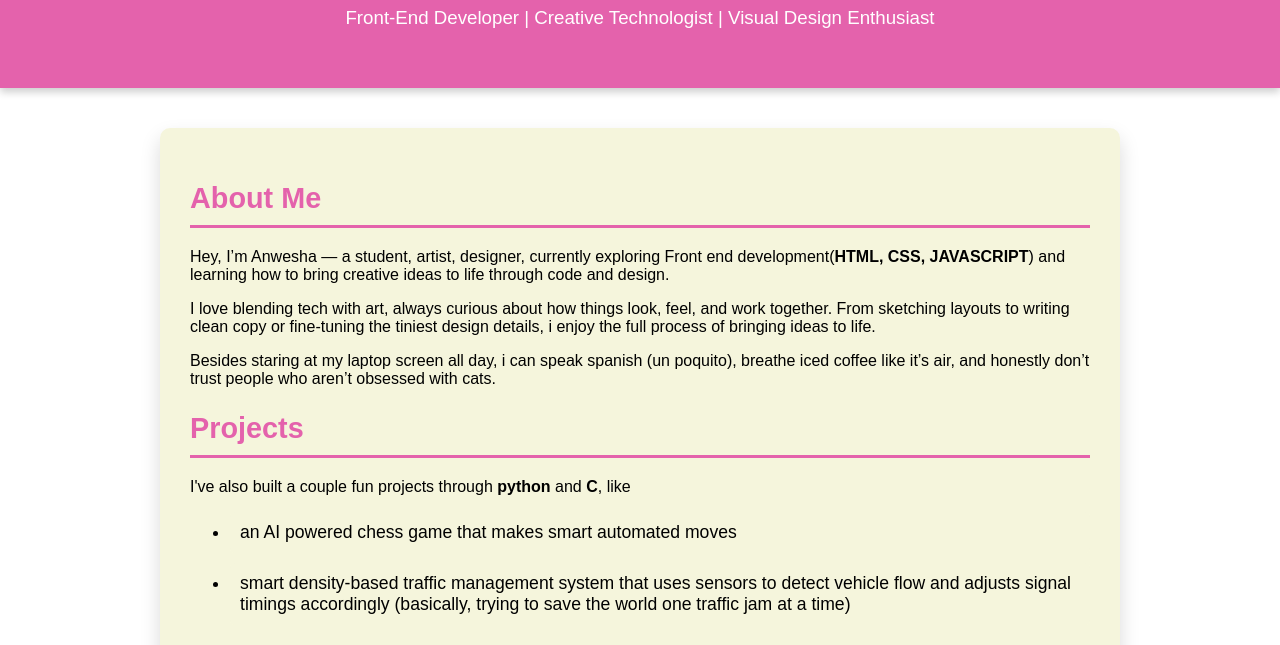
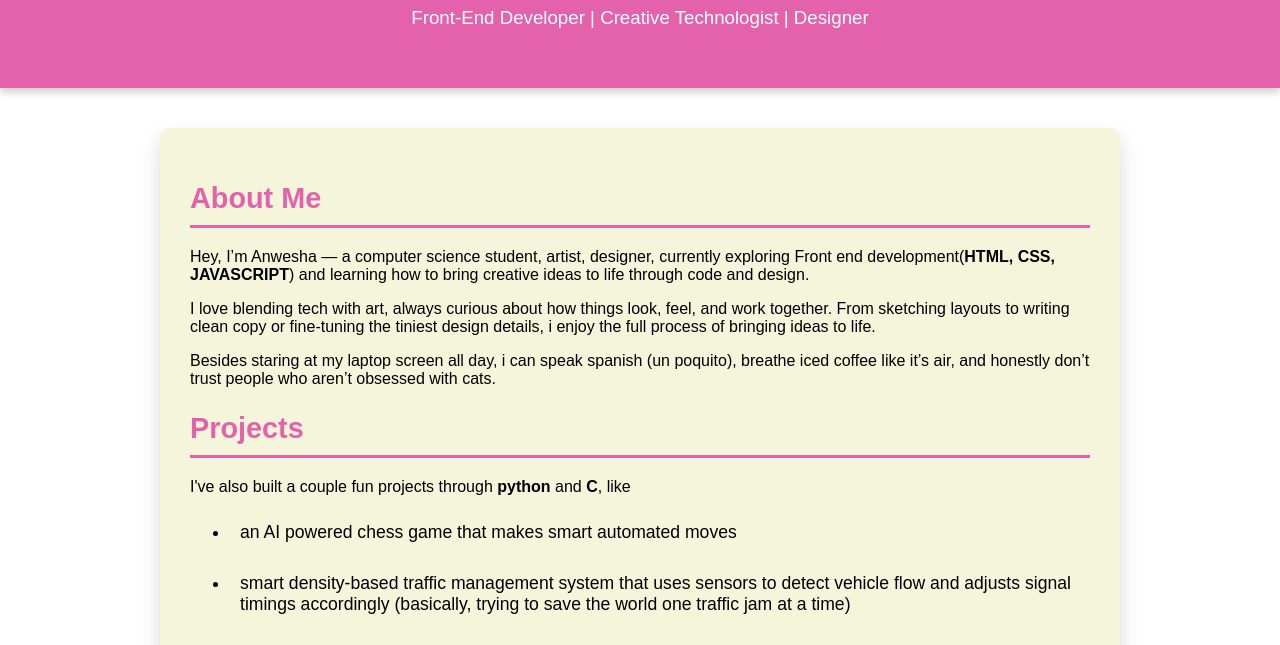
Before and after one commit to Anwesha-18/Portfolio, a plain HTML site: page index.html in a window 1280 px wide. Shown: the part 88-733 px from the top of the page. Drawn offline with Linux system fonts and the light colour scheme.

Commit message:
minor change

```diff
--- a/index.html
+++ b/index.html
@@ -11,14 +11,14 @@
     <header>
         <div class="header-container">
             <h1>Anwesha Kundu</h1>
-            <h3>Front-End Developer | Creative Technologist | Visual Design Enthusiast</h3>
+            <h3>Front-End Developer | Creative Technologist | Designer</h3>
         </div>
     </header>
 
     <main>
         <section class="about">
             <h2>About Me</h2>
-            <p>Hey, I’m Anwesha — a student, artist, designer, currently exploring Front end development(<strong>HTML, CSS, JAVASCRIPT</strong>) and learning how to bring creative ideas to life through code and design.</p>
+            <p>Hey, I’m Anwesha — a computer science student, artist, designer, currently exploring Front end development(<strong>HTML, CSS, JAVASCRIPT</strong>) and learning how to bring creative ideas to life through code and design.</p>
             <p>I love blending tech with art, always curious about how things look, feel, and work together. From sketching layouts to writing clean copy or fine-tuning the tiniest design details, i enjoy the full process of bringing ideas to life.</p>
             <p>Besides staring at my laptop screen all day, i can speak spanish (un poquito), breathe iced coffee like it’s air, and honestly don’t trust people who aren’t obsessed with cats.</p>
 
```
